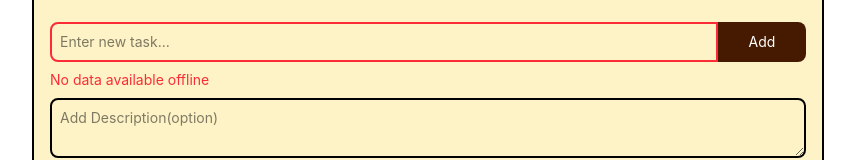
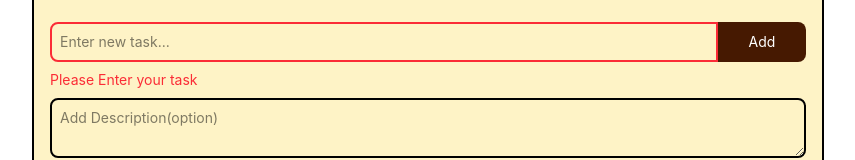
Before and after one commit to suthar-bhavesh/MERN-Todo-App, a React (Vite) app in the folder Frontend/: page / in a window 1280 px wide. Shown: the part 150-310 px from the top of the page, without its empty margins (212-1067 px from the left). Built offline with nearby package versions, Linux system fonts and the light colour scheme; no server answers.

Commit message:
app.jsx file code update, error tag updated

```diff
--- a/Frontend/src/App.jsx
+++ b/Frontend/src/App.jsx
@@ -220,7 +220,9 @@ function App() {
               </button>
             </div>
             {error && (
-              <p className="text-md-500 text-sm text-red-500">{error}</p>
+              <p className="text-md-500 text-sm text-red-500">
+                Please Enter your task
+              </p>
             )}
 
             <div>
```
